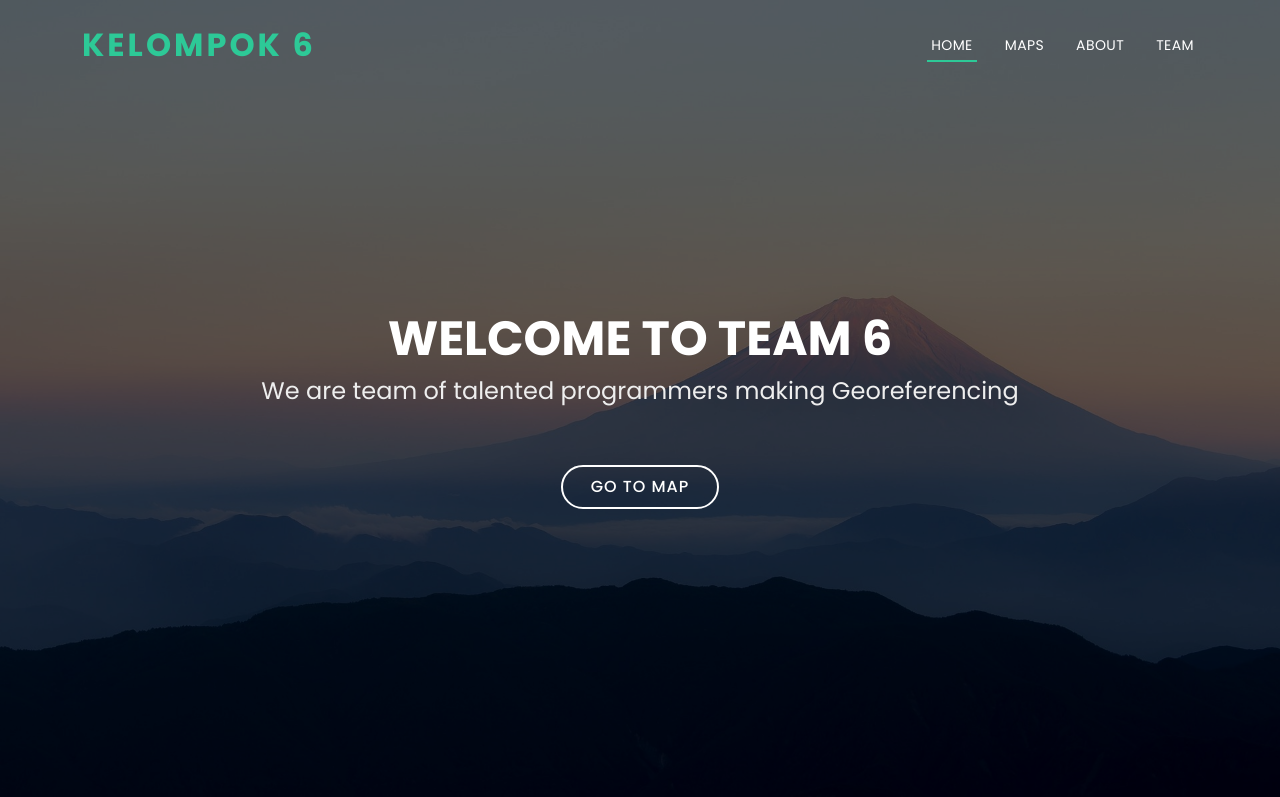
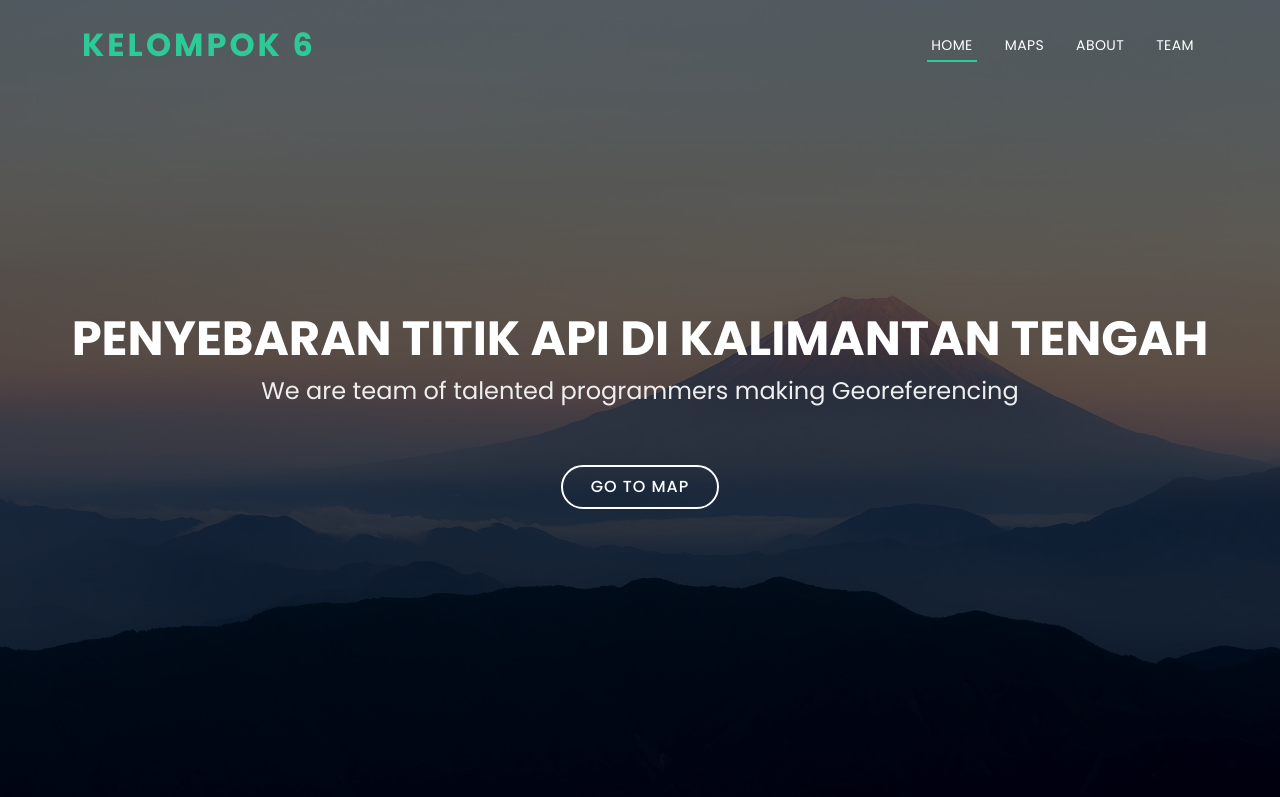
Before and after one commit to rasyid20ti/Kelompok6GIS, a plain HTML site: page index.html in a window 1280 px wide. Shown: the top 797 px of the page. Drawn offline with nearby package versions, Linux system fonts and the light colour scheme; a script that the page names is missing.

Commit message:
Update index.html

```diff
--- a/index.html
+++ b/index.html
@@ -101,7 +101,7 @@
   <!-- ======= Hero Section ======= -->
   <section id="hero">
     <div class="hero-container" data-aos="zoom-in" data-aos-delay="100">
-      <h1>Welcome to Team 6</h1>
+      <h1>Penyebaran Titik Api di Kalimantan Tengah</h1>
       <h2>We are team of talented programmers making Georeferencing</h2>
       <a href="#map" class="btn-get-started">Go to Map</a>
     </div>
```
